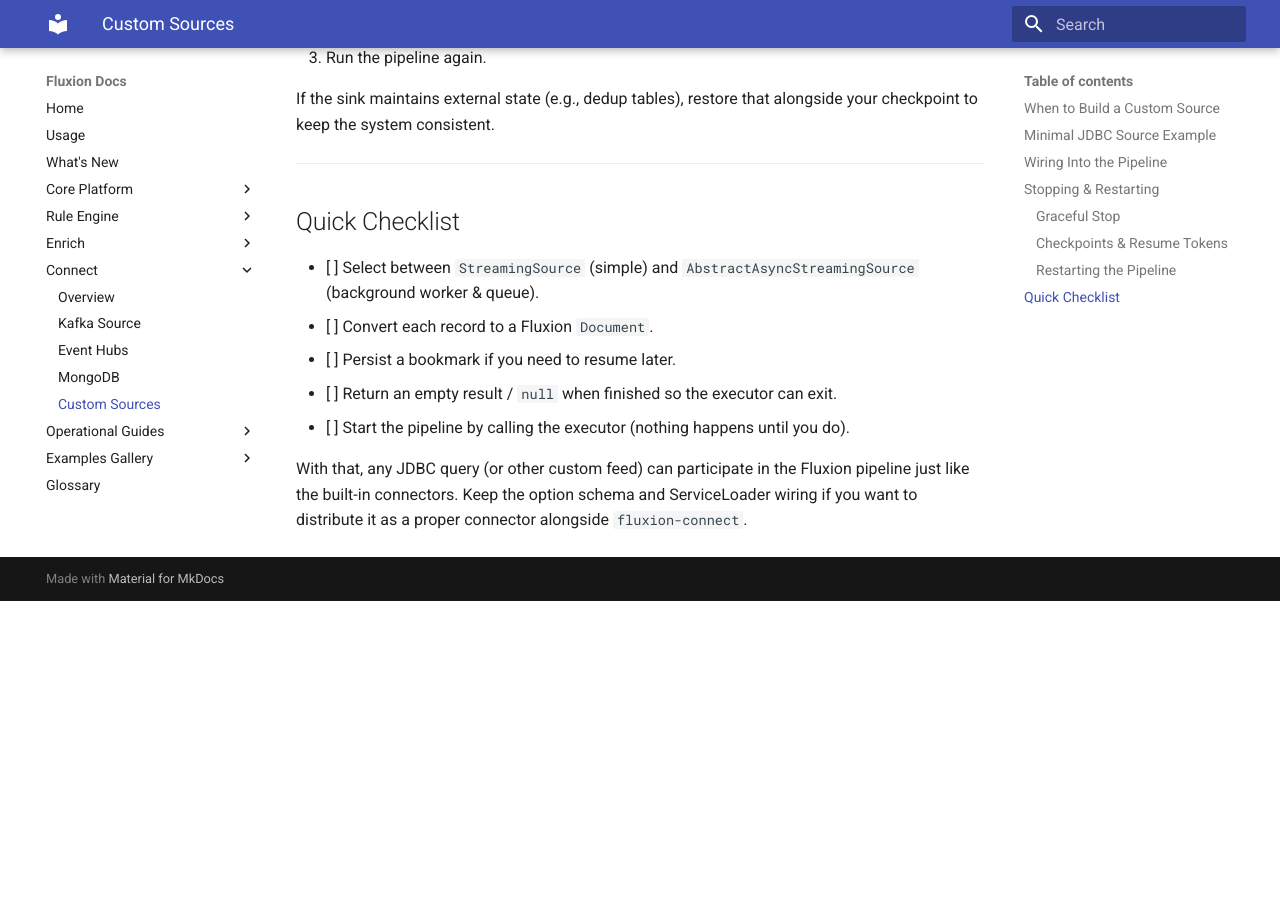
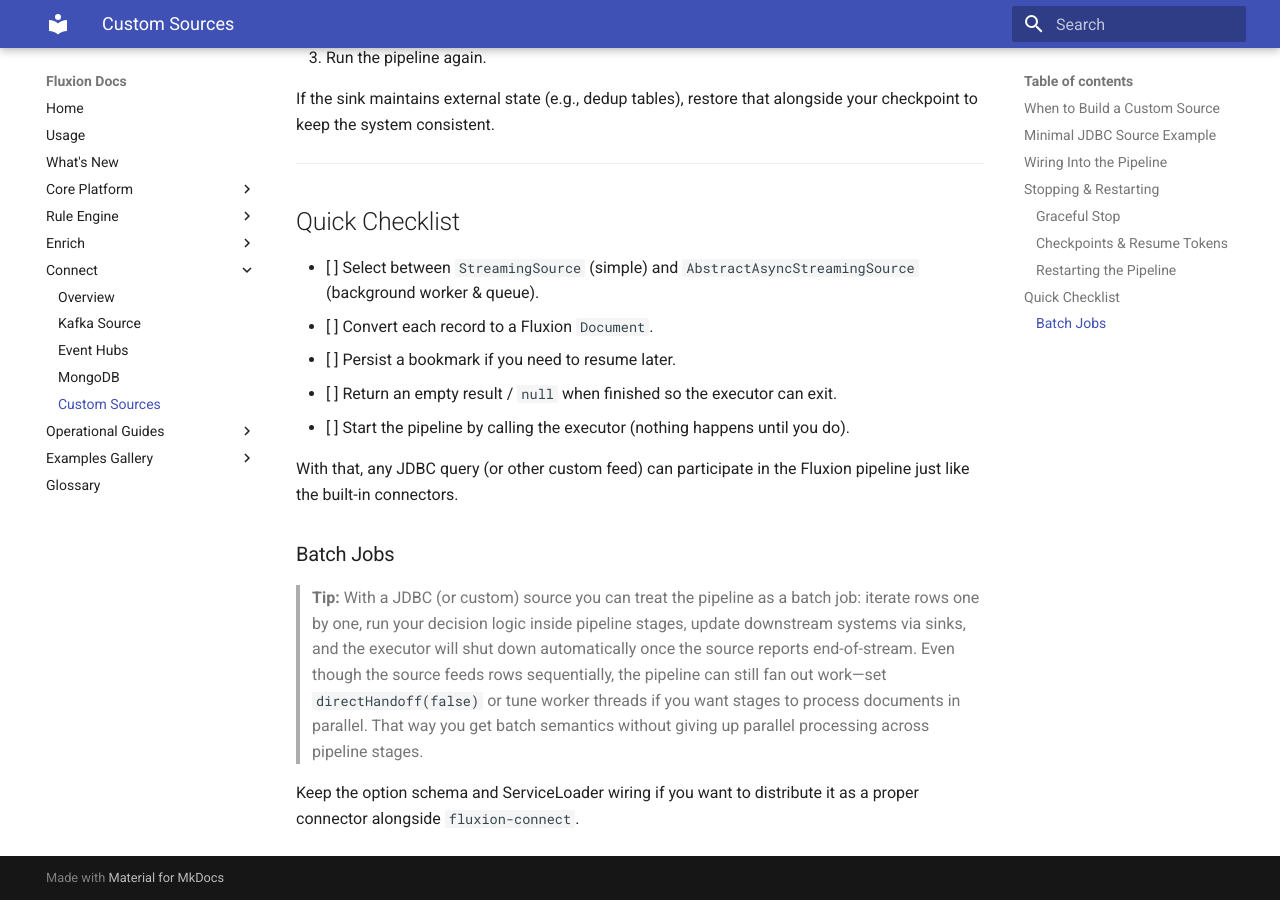
Before and after one commit to aredlavenkat/fluxion-docs, an MkDocs documentation site: the page built from docs/connect/custom-sources.md, in a window 1280 px wide and 900 px high, scrolled down 3290 px. Built offline with MkDocs 1.6.1 and Material for MkDocs 9.7.7, drawn with Linux system fonts in a browser that asks for light colours; before the commit the page ends 3891 px from its top, so only the background shows below that.

Commit message:
documentation updates

```diff
--- a/docs/connect/custom-sources.md
+++ b/docs/connect/custom-sources.md
@@ -153,4 +153,10 @@
 - [ ] Return an empty result / `null` when finished so the executor can exit.
 - [ ] Start the pipeline by calling the executor (nothing happens until you do).
 
-With that, any JDBC query (or other custom feed) can participate in the Fluxion pipeline just like the built-in connectors. Keep the option schema and ServiceLoader wiring if you want to distribute it as a proper connector alongside `fluxion-connect`.
+With that, any JDBC query (or other custom feed) can participate in the Fluxion pipeline just like the built-in connectors.
+
+### Batch Jobs
+
+> **Tip:** With a JDBC (or custom) source you can treat the pipeline as a batch job: iterate rows one by one, run your decision logic inside pipeline stages, update downstream systems via sinks, and the executor will shut down automatically once the source reports end-of-stream. Even though the source feeds rows sequentially, the pipeline can still fan out work—set `directHandoff(false)` or tune worker threads if you want stages to process documents in parallel. That way you get batch semantics without giving up parallel processing across pipeline stages.
+
+Keep the option schema and ServiceLoader wiring if you want to distribute it as a proper connector alongside `fluxion-connect`.
```
